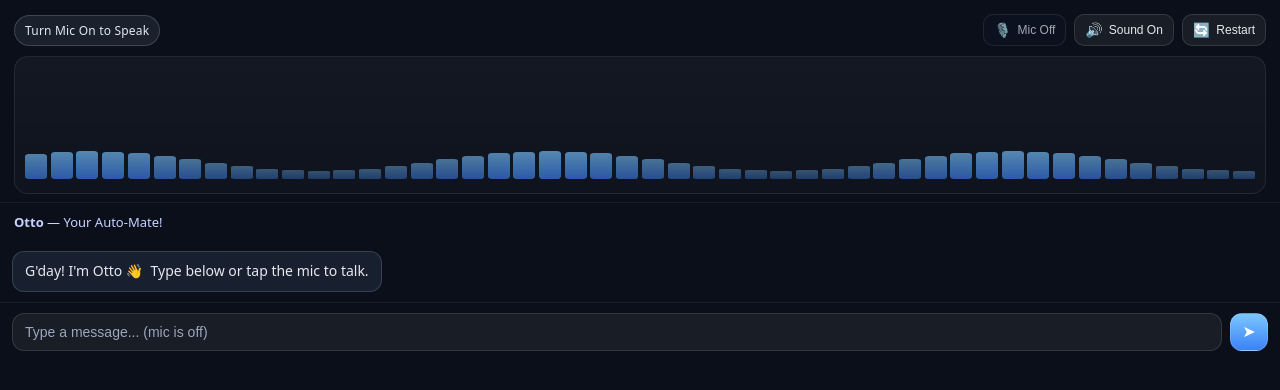
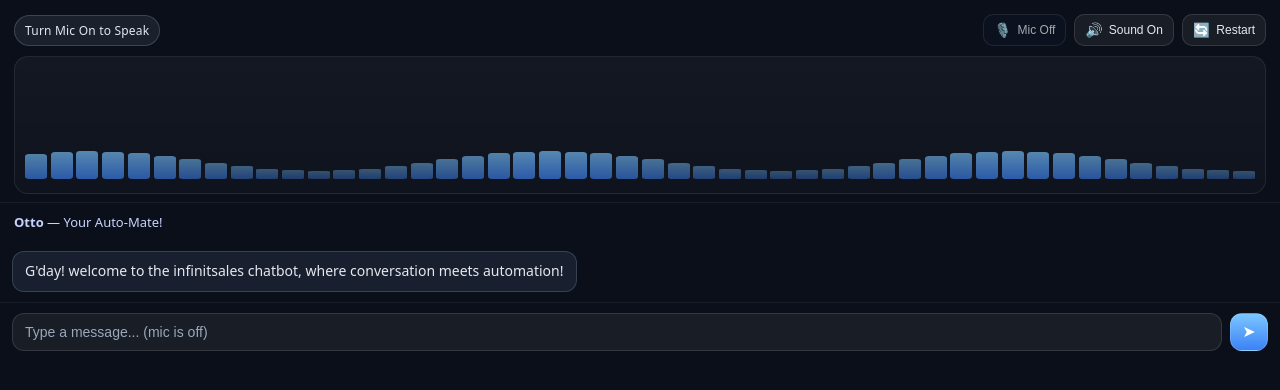
Before and after one commit to pharrisenterprises/Voice-Icon-Retell-Chatbot, a Next.js app: page /embed in a window 1280 px wide. Shown: the top 390 px of the page. Built offline with nearby package versions, Linux system fonts and the light colour scheme; no server answers.

Commit message:
Update page.jsx

```diff
--- a/app/embed/page.jsx
+++ b/app/embed/page.jsx
@@ -25,7 +25,7 @@ const AZURE_RATE = 'medium';
 const AZURE_PITCH = '+8%';
 const AZURE_STYLE = 'cheerful';
 
-const DEFAULT_GREETING = "G'day! I'm Otto \u{1F44B}  Type below or tap the mic to talk.";
+const DEFAULT_GREETING = "G'day! welcome to the infinitsales chatbot, where conversation meets automation!";
 
 function now() { return Date.now(); }
 function cls(...a) { return a.filter(Boolean).join(' '); }
```
